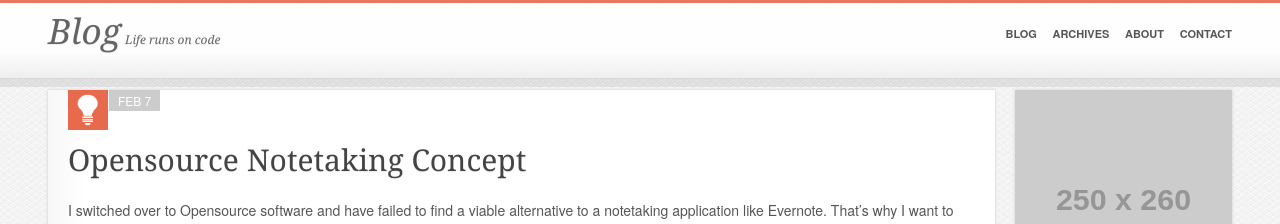
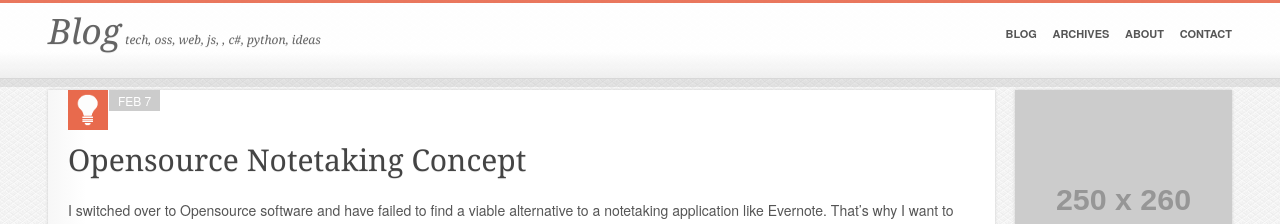
Before and after one commit to lukasmartinelli/lukasmartinelli.github.io, a Jekyll site: the page built from index.html, in a window 1280 px wide. Shown: the top 224 px of the page. Built offline with Jekyll 4.4.1, drawn with Linux system fonts in a browser that asks for light colours; Markdown is read by kramdown in place of the engine named in the settings; the list of posts is cut into pages by our own code.

Commit message:
Added better blog description

```diff
--- a/_includes/top.html
+++ b/_includes/top.html
@@ -3,7 +3,7 @@
     <div class="container">
       <div class="branding">
         <a href="/"><h1>Blog</h1></a>
-        <h2>Life runs on code</h2>
+        <h2>tech, oss, web, js, , c#, python, ideas</h2>
       </div>
       <nav id="top-nav">
         <ul>
```
